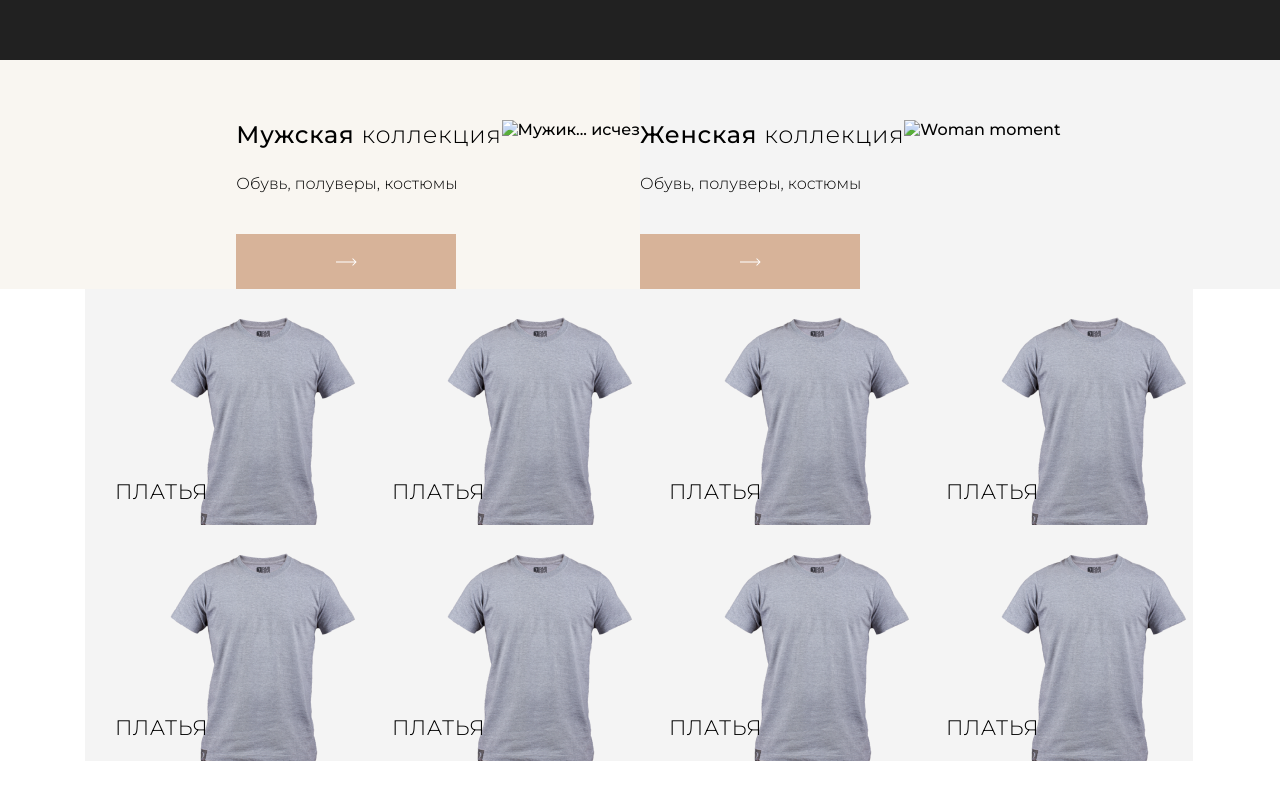
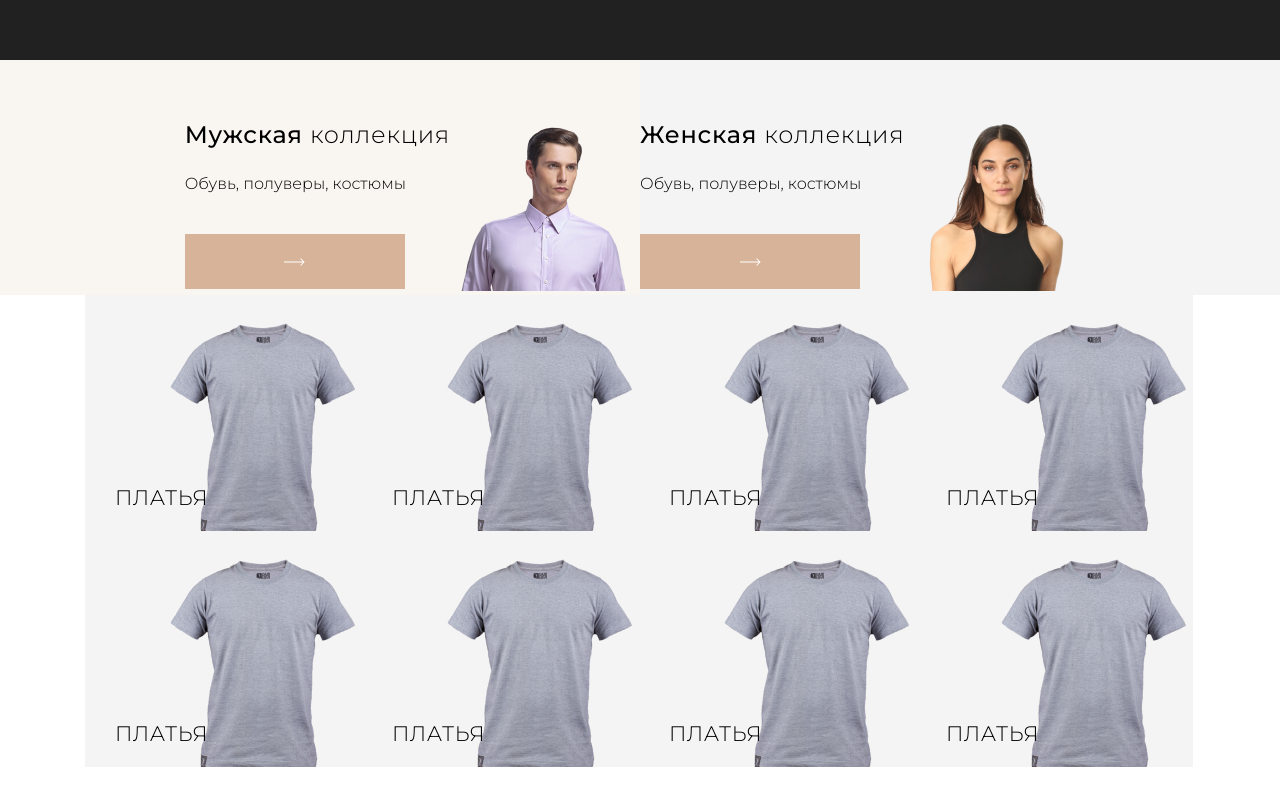
Before and after one commit to LeshVinov/TheLoop, a plain HTML site: page index.html in a window 1280 px wide. Shown: the part 1020-1826 px from the top of the page. Drawn offline with Linux system fonts and the light colour scheme.

Commit message:
Add files via upload

```diff
--- a/index.html
+++ b/index.html
@@ -65,7 +65,7 @@
                 <button class="button button_collection"><a href="#" class="collection_link"><img src="./img/ArrowR.png" alt="Вспышка справа" class="button_ArrowR"></a></button>
             </div>
             <div class="img_container">
-                <img src="./img/obama.jpg" alt="Мужик... исчез" class="man_collection_img">
+                <img src="./img/man.png" alt="Мужик... исчез" class="man_collection_img">
             </div>
         </div>
         <div class="woman_collection">
@@ -75,7 +75,7 @@
                 <button class="button button_collection"><a href="#" class="collection_link"><img src="./img/ArrowR.png" alt="Вспышка справа" class="button_ArrowR"></a></button>
             </div>
             <div class="img_container">
-                <img src="./img//morks.jfif" alt="Woman moment" class="man_collection_img">
+                <img src="./img/woman.png" alt="Woman moment" class="man_collection_img">
             </div>
         </div>
     </section>
```
